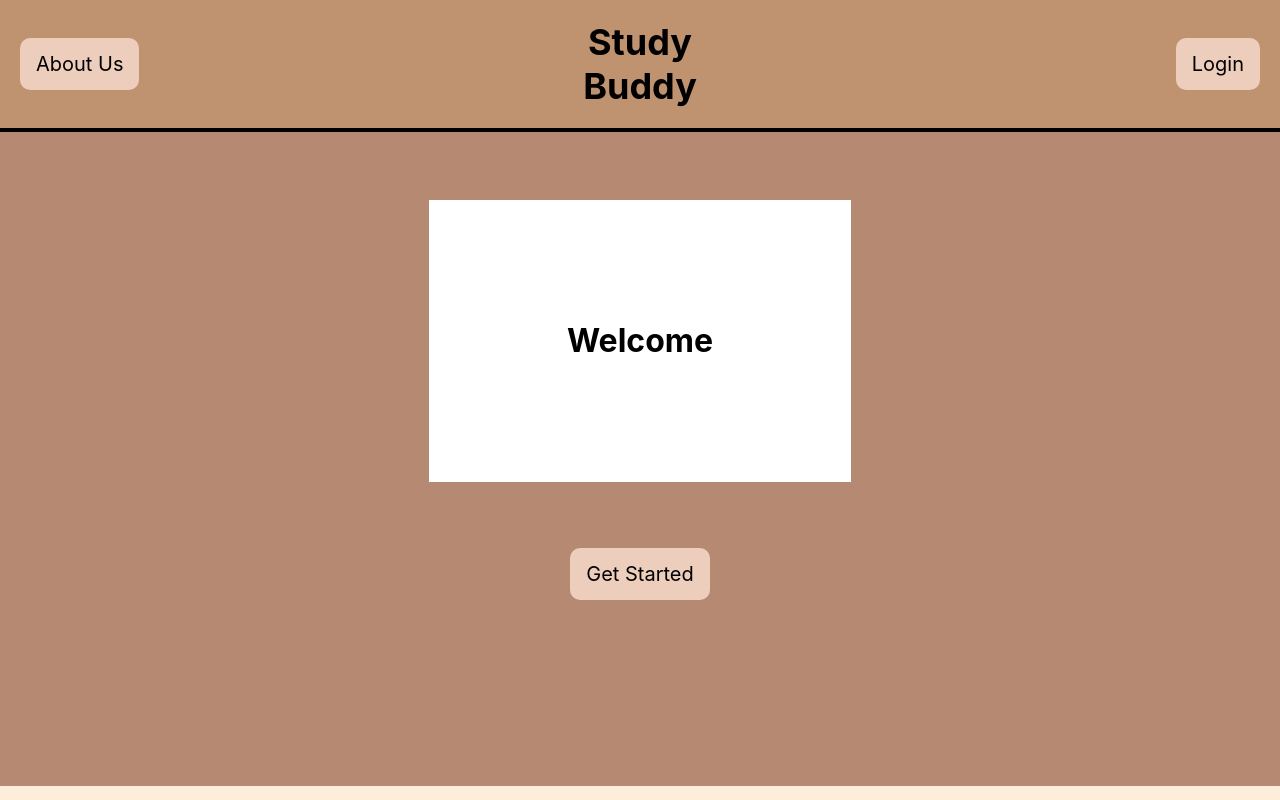
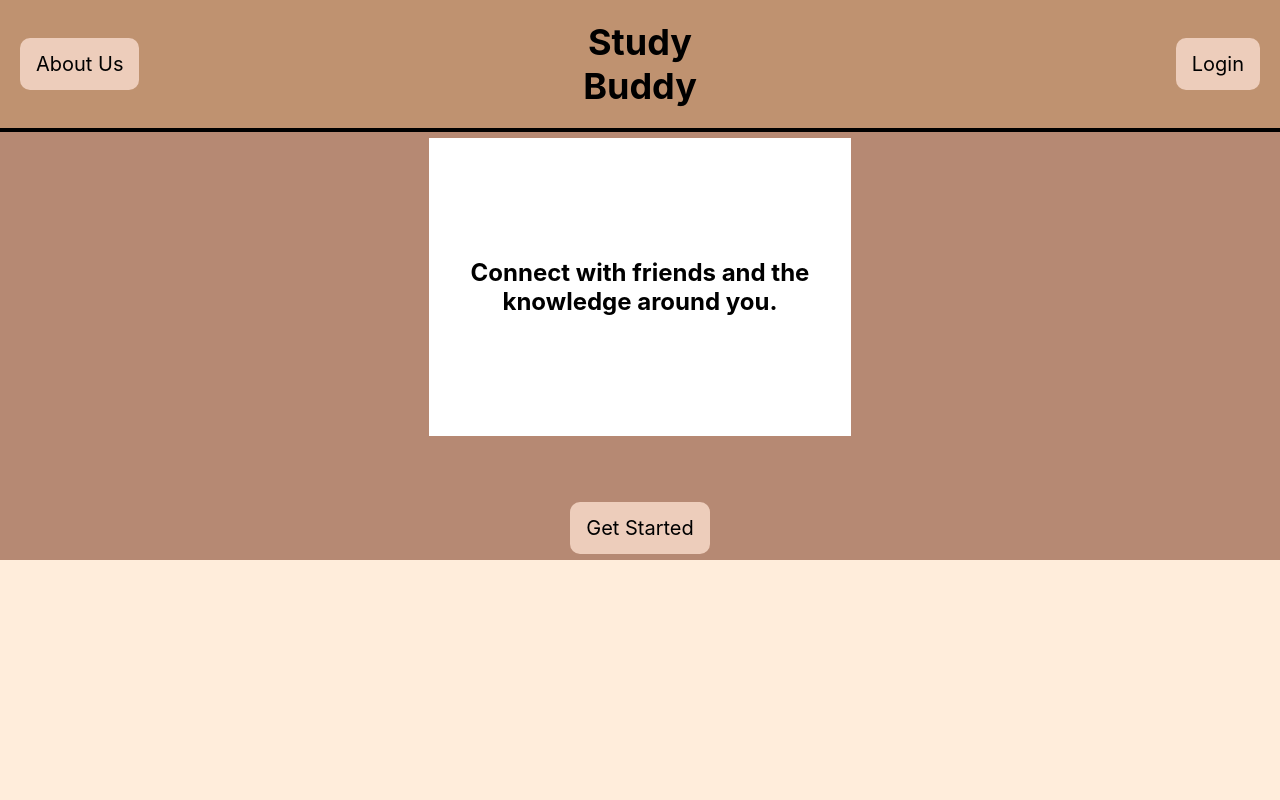
Before and after one commit to nguyenkkent/StuddyBuddy-Individual, a React (Create React App) app in the folder application/frontend/: page / in a window 1280 px wide. Built offline with nearby package versions, Linux system fonts and the light colour scheme; no server answers.

Commit message:
improve homepage

```diff
--- a/application/frontend/src/components/pages/Home.js
+++ b/application/frontend/src/components/pages/Home.js
@@ -7,11 +7,13 @@ function Home() {
     return (
       <div>
         <div className="home-main">
+          <h1>Welcome to Our Website</h1>
+          <p>This is a platform where you can connect with your friends, share updates, and much more. Get started now!</p>
           <div className="home-phrase">
-            <h1>Welcome</h1>
+            <h2>Connect with friends and the knowledge around you.</h2>
           </div>
           <div className="home-start">
-            <Link to="/register">Get Started</Link>
+            <Link to="/register" className="get-started-btn">Get Started</Link>
           </div>
         </div>
       </div>
--- a/application/frontend/src/css/Home.css
+++ b/application/frontend/src/css/Home.css
@@ -3,7 +3,7 @@
   background-color: #b68973;
   background-repeat: no-repeat;
   object-fit: cover;
-  padding: 200px 0px;
+  padding: 20px 0px;
 }
 
 .home-phrase {
```
